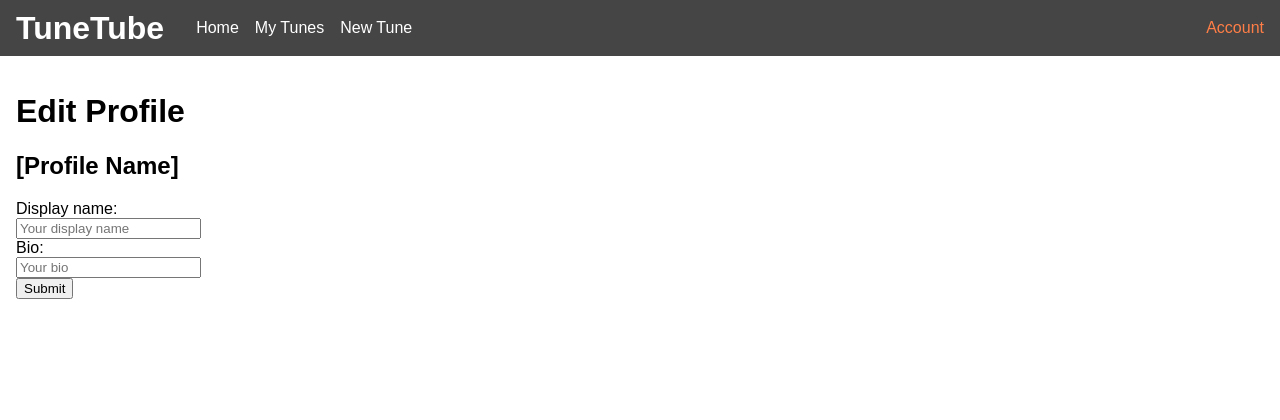
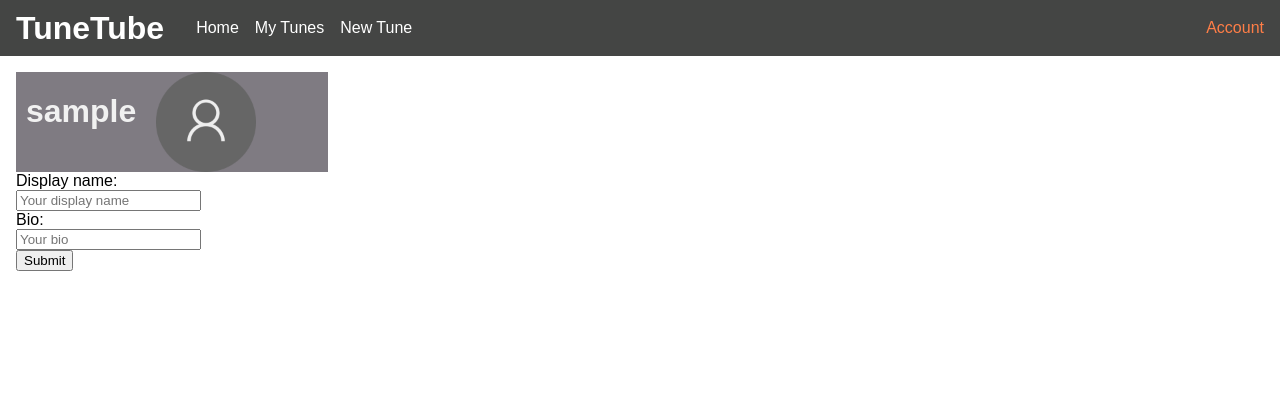
Before and after one commit to PenguinSnail/tunetube, a Flask app: page /account in a window 1280 px wide. Shown: the top 420 px of the page. Run offline with Flask 3, Linux system fonts and the light colour scheme; tables that the repository leaves empty hold one stand-in row (values such as "Sample post").

Commit message:
saving commit before changing branches

```diff
--- a/app.py
+++ b/app.py
@@ -1,7 +1,7 @@
 import os
 from dotenv import load_dotenv
 
-from src.models import db, Post
+from src.models import db, Post, User
 from flask import Flask, render_template
 
 load_dotenv()
@@ -18,7 +18,7 @@ db_name = os.getenv("DB_NAME")
 app.config[
     "SQLALCHEMY_DATABASE_URI"
 ] = f"postgresql://{db_user}:{db_pass}@{db_host}:{db_port}/{db_name}"
-app.config["SQLALCHEMY_ECHO"] = True
+# app.config["SQLALCHEMY_ECHO"] = True
 
 
 db.init_app(app)
@@ -64,4 +64,9 @@ def library_page():
 
 @app.get("/account")
 def account_page():
-    return render_template("pages/account_page.html", account_active=True)
+    test_user = User.query.filter_by(id=1).first()
+    test_user = test_user.username
+
+    return render_template(
+        "pages/account_page.html", account_active=True, test_user=test_user
+    )
--- /dev/null
+++ b/static/css/pages/account.css
@@ -0,0 +1,18 @@
+@import url("/static/css/vars.css");
+.user-container {
+    display: flex;
+    background-color: var(--gray1-color);
+    width: 25%;
+}
+
+.account-name {
+    color: var(--white-color);
+    margin-left: 10px;
+}
+.profile-photo {
+    height: 100px;
+    width: 100px;
+
+    margin-left: 10px;
+    object-fit: contain;
+}
--- a/templates/pages/account_page.html
+++ b/templates/pages/account_page.html
@@ -1,11 +1,18 @@
 {% extends 'layout.html' %}
 {% block title %}TuneTube - Account{% endblock %}
+{% block head %}
+    <link rel="stylesheet" href="static/css/pages/account.css" />
+{% endblock %}
 {% block body %}
-    <h1>Edit Profile</h1>
+    <div class="user-container">
+        <div class="account-name">
+            <h1>{{ test_user }}</h1>
+        </div>
 
-    <!--TODO add profile image (maybe)-->
-
-    <h2>[Profile Name]</h2>
+        <div class="profile-photo">
+            <img class="profile-photo" src="static/css/components/profile pic.png" />
+        </div>
+    </div>
 
     <form>
         <label for="name">Display name:</label><br />
```
Also changed, not shown: static/css/components/profile pic.png (added).
